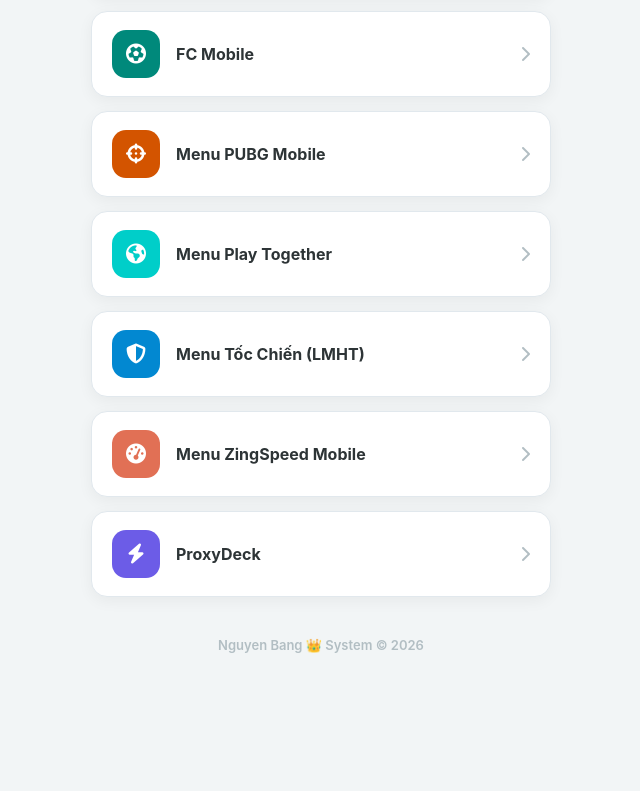
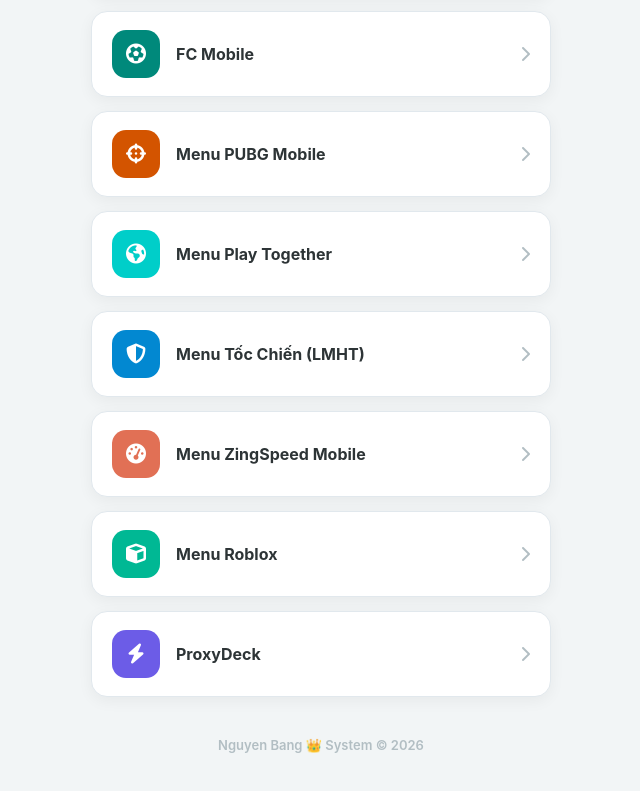
Before and after one commit to bokoten09/trang-chu, a plain HTML site: page index.html in a window 1280 px wide. Shown: the part 575-1366 px from the top of the page, without its empty margins (319-959 px from the left). Before the commit the page ends 1268 px from the top, so only its background shows below. Drawn offline with Linux system fonts and the light colour scheme.

Commit message:
Update index.html

```diff
--- a/index.html
+++ b/index.html
@@ -182,6 +182,7 @@
     .icon-play { background: #00cec9; }
     .icon-tocchien { background: #0288d1; }
     .icon-zingspeed { background: #e17055; }
+    .icon-roblox { background: #00b894; }
     .icon-proxy { background: #6c5ce7; }
 
     .card-text h3 {
@@ -323,7 +324,20 @@
       <i class="fa-solid fa-chevron-right arrow-btn"></i>
     </a>
 
-    <!-- 8. ProxyDeck -->
+    <!-- 8. Menu Roblox -->
+    <a href="https://bokoten09.github.io/menu-roblox/" class="nav-card">
+      <div class="card-info">
+        <div class="card-icon icon-roblox">
+          <i class="fa-solid fa-cube"></i>
+        </div>
+        <div class="card-text">
+          <h3>Menu Roblox</h3>
+        </div>
+      </div>
+      <i class="fa-solid fa-chevron-right arrow-btn"></i>
+    </a>
+
+    <!-- 9. ProxyDeck -->
     <a href="https://bokoten09.github.io/proxydeck/" class="nav-card">
       <div class="card-info">
         <div class="card-icon icon-proxy">
```
